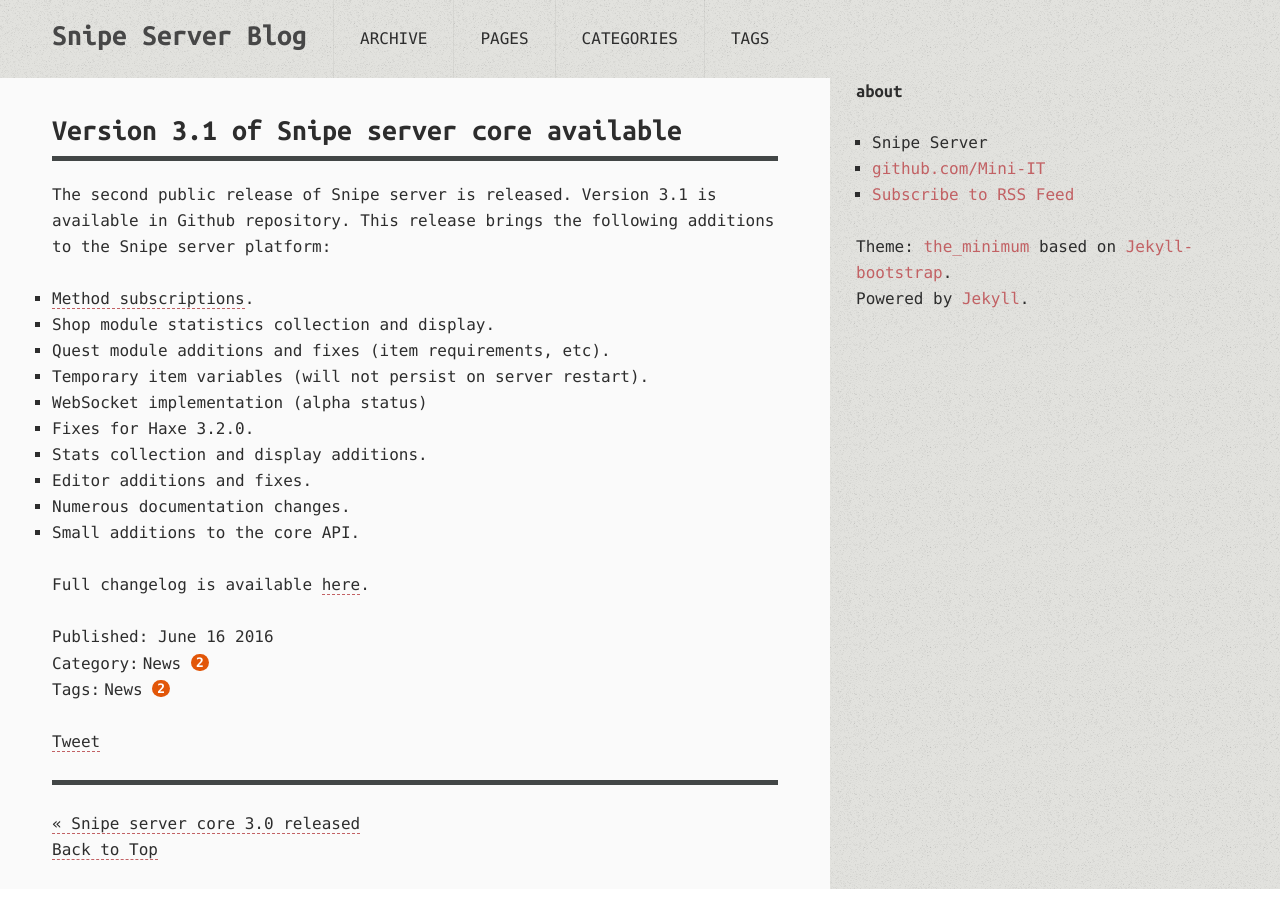
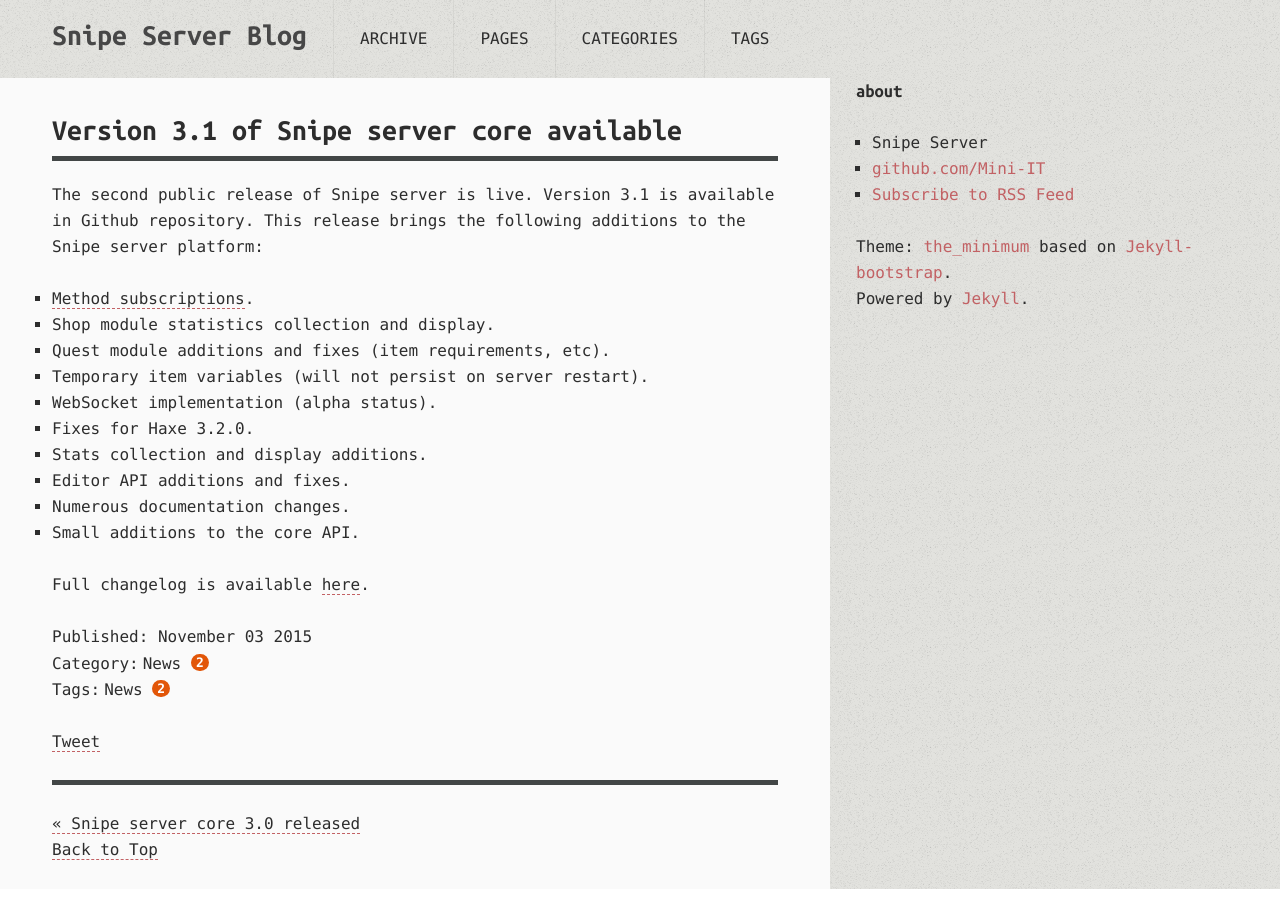
Before and after one commit to Mini-IT/SnipeBlog, a Jekyll site: the page built from _posts/2015-11-03-release-3-1.md, in a window 1280 px wide. Built offline with Jekyll 4.4.1, drawn with Linux system fonts in a browser that asks for light colours; a script that is not in the unit is left out; comment, search, counter and statistics services are not loaded.

Commit message:
old news

```diff
--- a/_posts/2016-06-16-release-3-1.md
+++ b/_posts/2015-11-03-release-3-1.md
@@ -7,16 +7,16 @@ tags: [ news ]
 ---
 {% include JB/setup %}
 
-The second public release of Snipe server is released. Version 3.1 is available in Github repository. This release brings the following additions to the Snipe server platform:
+The second public release of Snipe server is live. Version 3.1 is available in Github repository. This release brings the following additions to the Snipe server platform:
 
 * [Method subscriptions](https://github.com/Mini-IT/SnipeWiki/wiki/MethodSubscriptionsServer).
 * Shop module statistics collection and display.
 * Quest module additions and fixes (item requirements, etc).
 * Temporary item variables (will not persist on server restart).
-* WebSocket implementation (alpha status)
+* WebSocket implementation (alpha status).
 * Fixes for Haxe 3.2.0.
 * Stats collection and display additions.
-* Editor additions and fixes.
+* Editor API additions and fixes.
 * Numerous documentation changes.
 * Small additions to the core API.
 
```
Also changed, not shown: 2016-01-28-release-3.2.md (added, +22 -0 lines).
